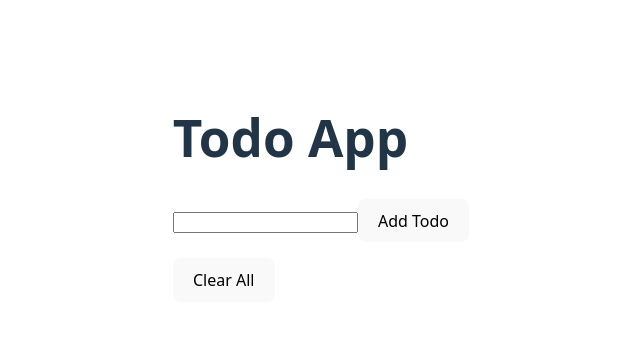
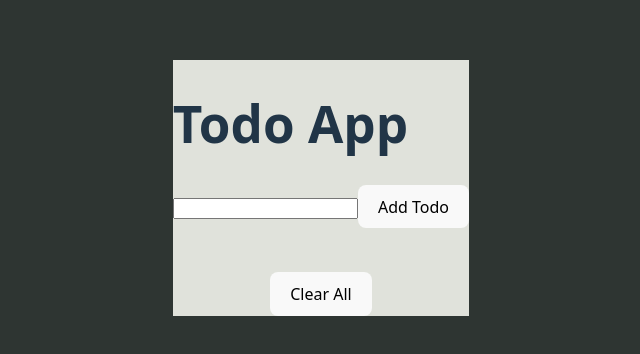
Before and after one commit to SanjilaGangaju/ReactSeries, a React (Vite) app: page / in a window 1280 px wide. Shown: the part 212-566 px from the top of the page, without its empty margins (319-959 px from the left). Built offline with nearby package versions, Linux system fonts and the light colour scheme.

Commit message:
add styles to the todo container

```diff
--- a/src/projects/Todo/TodoList.jsx
+++ b/src/projects/Todo/TodoList.jsx
@@ -62,8 +62,9 @@ export const TodoList = ()=>{
       setTask([]);
     }
   return (
-    <>
-  <h1>Todo App</h1>
+  <>
+  <div className="todo-container">
+    <h1>Todo App</h1>
   <div className="todo-form--container">
    <form onSubmit={handleSubmit}>
     <input type="text" value={inputValue} onChange={handleInputValue}></input>
@@ -91,6 +92,8 @@ export const TodoList = ()=>{
     </ul>
     <button onClick={()=>handleClearAll()}>Clear All</button>
   </div>
+  </div>
+
   </>
 );
 
--- a/src/projects/Todo/todo.css
+++ b/src/projects/Todo/todo.css
@@ -2,7 +2,23 @@ body{
     display: flex;
     align-items: center;
     justify-content: center;
+    background-color: #2e3532;
 }
 .todo-form--container{
     display: flex;
+    align-items: center;
+    justify-content: center;
 }
+.todo-lists{
+    display: flex;
+    align-items: center;
+    justify-content: center;
+    flex-direction: column;
+    gap: 12px;
+
+}
+.todo-container{
+    display: flex;
+    flex-direction: column;
+    background-color: #E0E2DB;
+}
```
